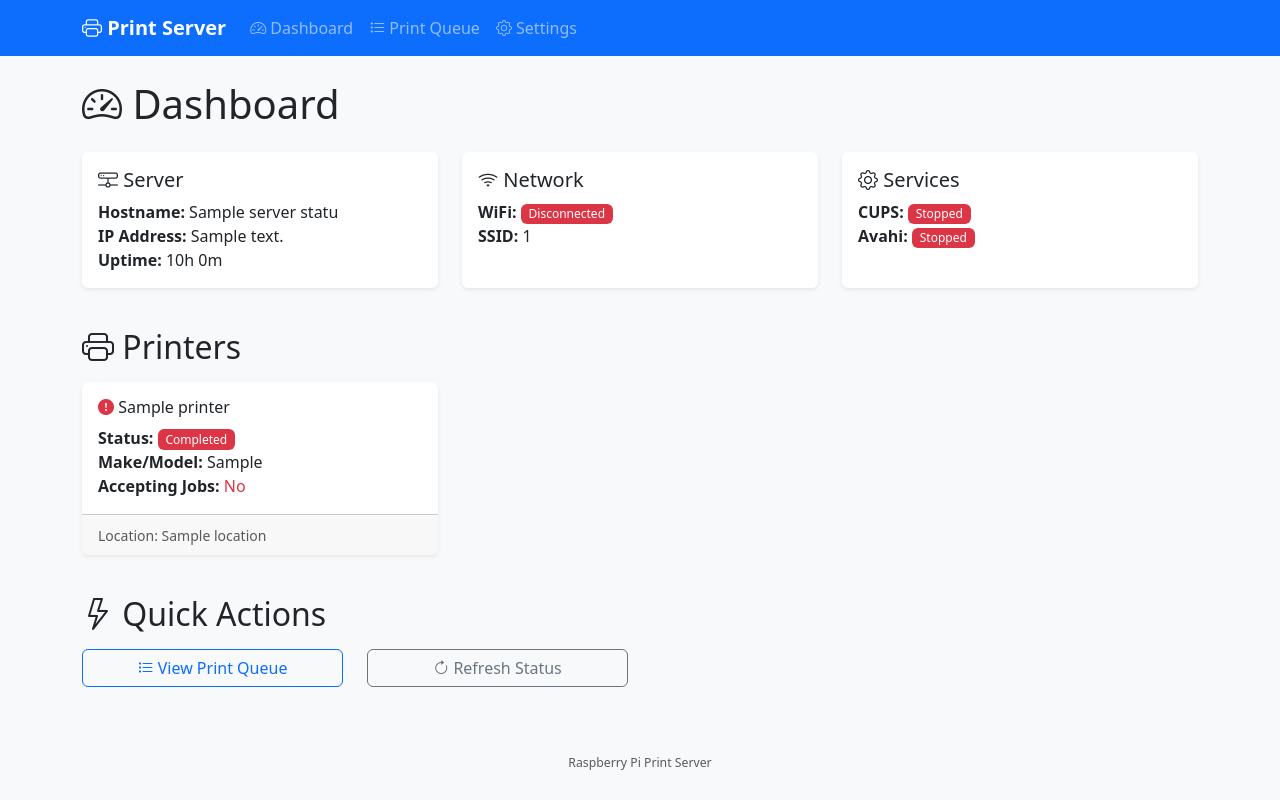
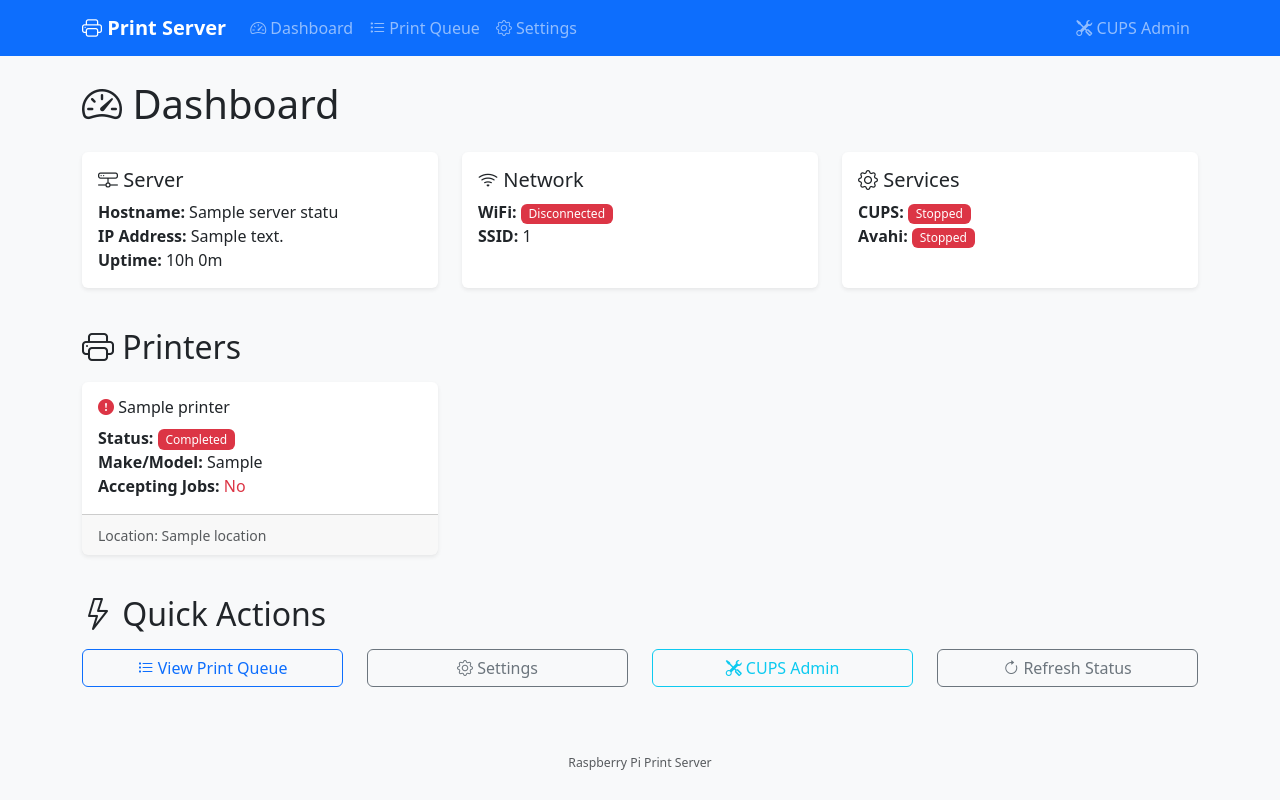
Before and after one commit to tamersherif00/Rpi_printserver, a Flask app: template src/web/templates/dashboard.html in a window 1280 px wide. Run offline with Flask 3, Linux system fonts and the light colour scheme; the template is opened without the code that fills it: most values are stand-ins (such as "Sample title", 1, 10 or a date in 2020); parts of the project's set-up code (start-up, migrations or seed data) failed here and were passed over.

Commit message:
Add Settings and CUPS Admin links to web interface
- Add CUPS Admin link to navbar (right side)
- Add Settings and CUPS Admin buttons to Dashboard Quick Actions

🤖 Generated with [Claude Code](https://claude.com/claude-code)

Co-Authored-By: Claude Opus 4.5 <noreply@anthropic.com>

```diff
--- a/src/web/templates/base.html
+++ b/src/web/templates/base.html
@@ -18,7 +18,7 @@
                 <span class="navbar-toggler-icon"></span>
             </button>
             <div class="collapse navbar-collapse" id="navbarNav">
-                <ul class="navbar-nav">
+                <ul class="navbar-nav me-auto">
                     <li class="nav-item">
                         <a class="nav-link {% if request.endpoint == 'dashboard' %}active{% endif %}" href="/">
                             <i class="bi bi-speedometer2"></i> Dashboard
@@ -32,6 +32,13 @@
                     <li class="nav-item">
                         <a class="nav-link {% if request.endpoint == 'settings' %}active{% endif %}" href="/settings">
                             <i class="bi bi-gear"></i> Settings
+                        </a>
+                    </li>
+                </ul>
+                <ul class="navbar-nav">
+                    <li class="nav-item">
+                        <a class="nav-link" href="http://{{ request.host.split(':')[0] }}:631" target="_blank" title="CUPS Administration">
+                            <i class="bi bi-tools"></i> CUPS Admin
                         </a>
                     </li>
                 </ul>
--- a/src/web/templates/dashboard.html
+++ b/src/web/templates/dashboard.html
@@ -141,6 +141,16 @@
         </a>
     </div>
     <div class="col-md-6 col-lg-3 mb-3">
+        <a href="/settings" class="btn btn-outline-secondary w-100">
+            <i class="bi bi-gear"></i> Settings
+        </a>
+    </div>
+    <div class="col-md-6 col-lg-3 mb-3">
+        <a href="http://{{ server_status.ip_address }}:631" target="_blank" class="btn btn-outline-info w-100">
+            <i class="bi bi-tools"></i> CUPS Admin
+        </a>
+    </div>
+    <div class="col-md-6 col-lg-3 mb-3">
         <button class="btn btn-outline-secondary w-100" onclick="refreshStatus()">
             <i class="bi bi-arrow-clockwise"></i> Refresh Status
         </button>
```
